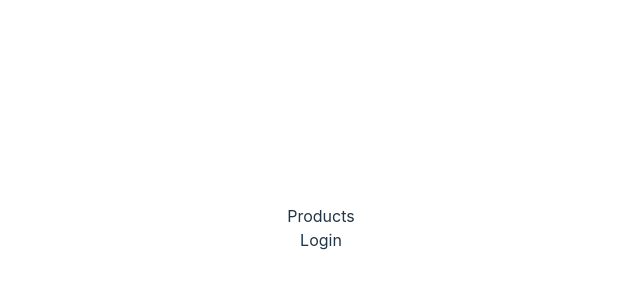
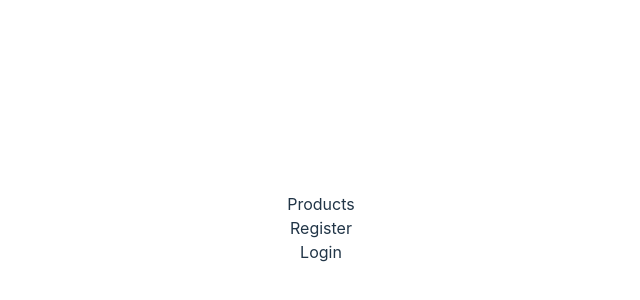
Before and after one commit to joanbaldo/The_Librinchi_Bookstore, a React (Vite) app: page / in a window 1280 px wide. Shown: the part 172-472 px from the top of the page, without its empty margins (319-959 px from the left). Built offline with nearby package versions, Linux system fonts and the light colour scheme.

Commit message:
Register component created & view checked

```diff
--- a/src/App.jsx
+++ b/src/App.jsx
@@ -4,6 +4,7 @@
 import './App.css'
 import Products from './components/Products/Products'
 import Login from './components/Login/Login'
+import Register from './components/Register/Register'
 
 function App() {
   const [count, setCount] = useState(0)
@@ -12,6 +13,7 @@
     <>
       <div>
 <Products />
+<Register />
 <Login />
 
       </div>
--- /dev/null
+++ b/src/components/Register/Register.jsx
@@ -0,0 +1,9 @@
+import React from 'react'
+
+const Register = () => {
+  return (
+    <div>Register</div>
+  )
+}
+
+export default Register
```
